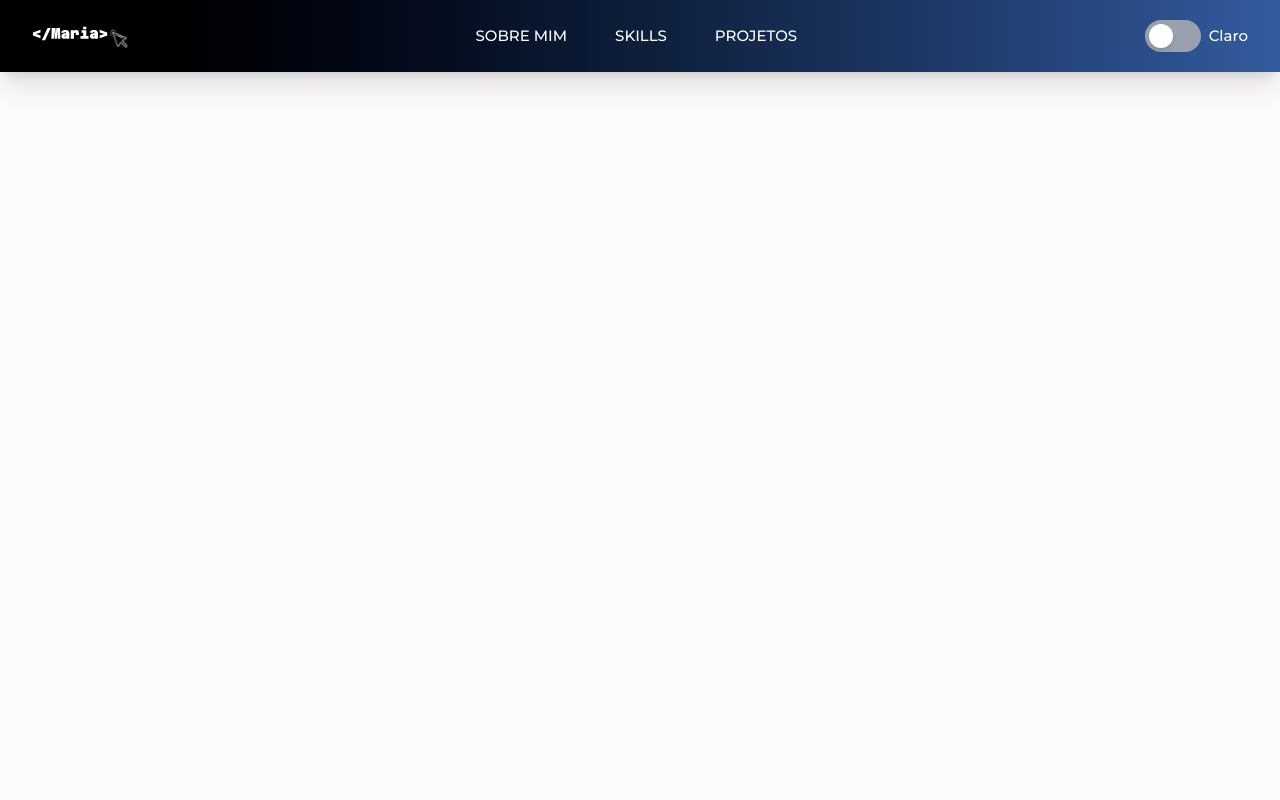
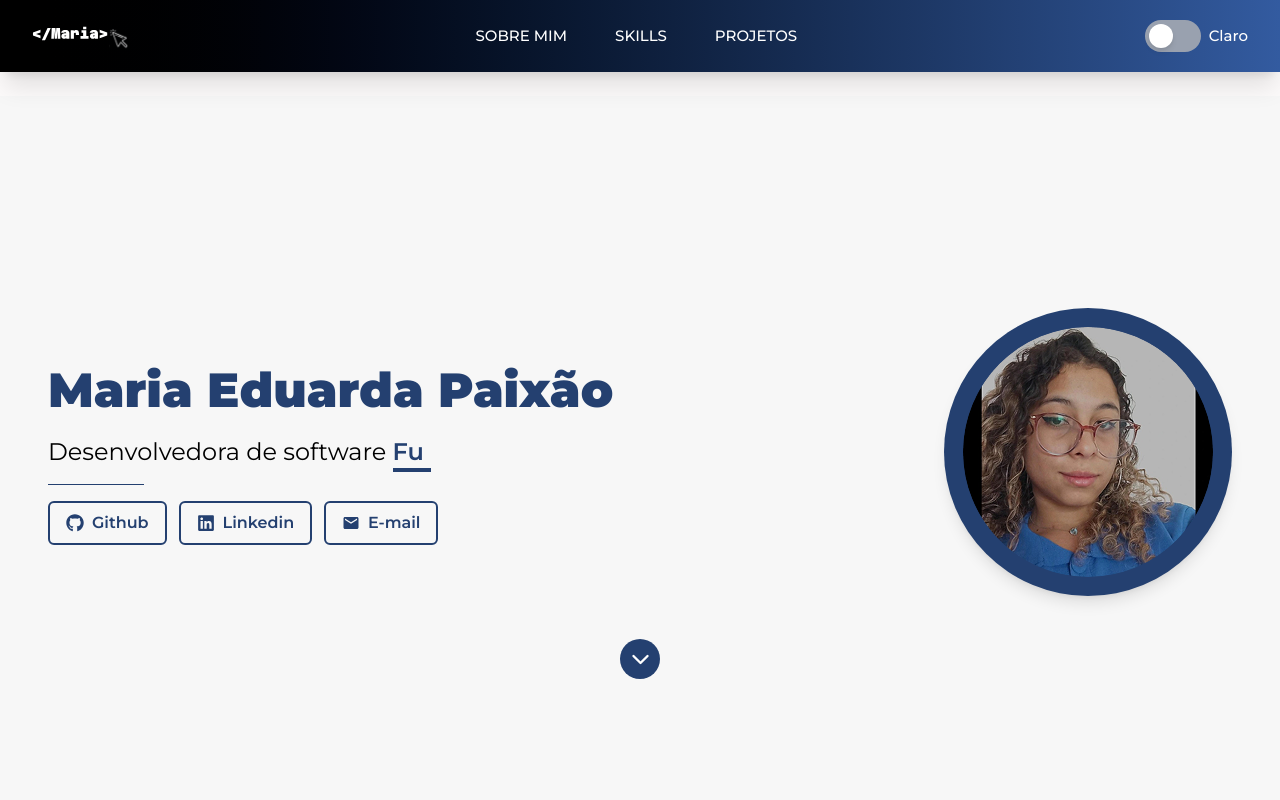
Before and after one commit to MariaEdPaixao/mariadev, a Next.js app: page / in a window 1280 px wide. Shown: the top 800 px of the page. Built offline with nearby package versions, Linux system fonts and the light colour scheme.

Commit message:
feat: banner de destaque com efeitos de transição

```diff
--- a/package.json
+++ b/package.json
@@ -13,7 +13,8 @@
     "next": "15.4.1",
     "react": "^19.1.0",
     "react-dom": "19.1.0",
-    "react-icons": "^5.5.0"
+    "react-icons": "^5.5.0",
+    "react-simple-typewriter": "^5.0.1"
   },
   "devDependencies": {
     "@eslint/eslintrc": "^3",
--- a/src/app/page.tsx
+++ b/src/app/page.tsx
@@ -1,9 +1,17 @@
+import Banner from "@/components/Banner";
 import NavBar from "@/components/NavBar";
 
 export default function Home() {
   return (
-  <div>
-    <NavBar/>
-  </div>
+    <div>
+      <NavBar />
+      <Banner/>
+      <div className="px-15 py-12">
+        <div id="sobre">
+          <p>Sobre mim</p>
+          <p>Lorem ipsum dolor sit amet consectetur adipisicing elit. Tenetur illum totam cupiditate exercitationem, adipisci optio ad numquam rem iste quibusdam odio in perferendis expedita quasi molestiae deleniti neque accusantium omnis.</p>
+        </div>
+      </div>
+    </div>
   );
 }
--- /dev/null
+++ b/src/components/Banner.tsx
@@ -0,0 +1,86 @@
+"use client"
+
+import { FaGithub, FaLinkedin } from "react-icons/fa"
+import { MdEmail } from "react-icons/md"
+import { Typewriter } from "react-simple-typewriter"
+import ButtonIcon from "./ButtonIcon"
+import Image from "next/image"
+
+import photo from "@/app/img/photo.png"
+import { useTheme } from "@/context/ThemeContext"
+import { IoChevronDownOutline } from "react-icons/io5"
+
+export default function Banner() {
+    const { temaEscuro } = useTheme();
+
+    return (
+        <section className={`flex flex-col w-full min-h-screen items-center justify-center ${temaEscuro === true ? "bg-[#131313]" : "bg-[#F7F7F7]"} mt-6`}>
+            <div className="container mx-auto px-6 md:px-12 flex flex-col md:flex-row items-center justify-between gap-10">
+
+                <div className="flex flex-col gap-4 max-w-xl text-center md:text-left">
+                    <h2 className="text-[#244070] font-black text-3xl sm:text-4xl md:text-5xl leading-tight">
+                        Maria Eduarda Paixão
+                    </h2>
+
+                    <p className="text-lg sm:text-xl md:text-2xl font-normal">
+                        Desenvolvedora de software{" "}
+                        <span className="relative inline-block font-semibold text-[#244070]">
+                            <span className="border-b-4 border-[#244070] pb-0.5">
+                                <Typewriter
+                                    words={["Full Stack"]}
+                                    loop={false}
+                                    cursor
+                                    cursorStyle="|"
+                                    typeSpeed={80}
+                                    deleteSpeed={50}
+                                    delaySpeed={1500}
+                                />
+                            </span>
+                        </span>
+                    </p>
+
+                    <hr className="border-[#244070] w-24 self-center md:self-start" />
+
+                    <div className="flex gap-3 justify-center md:justify-start">
+                        <ButtonIcon
+                            title="Github"
+                            icon={<FaGithub />}
+                            onClick={() => window.open("https://github.com/MariaEdPaixao", "_blank")}
+                        />
+                        <ButtonIcon
+                            title="Linkedin"
+                            icon={<FaLinkedin />}
+                            onClick={() => window.open("https://www.linkedin.com/in/maria-eduarda-paixao/", "_blank")}
+                        />
+                        <ButtonIcon
+                            title="E-mail"
+                            icon={<MdEmail />}
+                            onClick={() => window.open("mailto:mariaeduardaalvesdapaixao0807@gmail.com", "_blank")}
+                        />
+                    </div>
+                </div>
+
+                <div className="flex items-center justify-center">
+                    <div className="w-48 h-48 sm:w-64 sm:h-64 md:w-72 md:h-72 bg-[#244070] rounded-full flex items-center justify-center shadow-lg">
+                        <Image
+                            src={photo}
+                            alt="Foto de perfil"
+                            className="rounded-full object-cover"
+                            priority
+                        />
+                    </div>
+                </div>
+            </div>
+            <div
+                onClick={() => {
+                    const section = document.getElementById("sobre")
+                    section?.scrollIntoView({ behavior: "smooth" })
+                }}
+                className="flex justify-center items-center bg-[#244070] w-[40px] h-[40px] rounded-full mt-12 cursor-pointer animate-bounce transition duration-300 hover:scale-110"
+            >
+                <IoChevronDownOutline size={25} color="white" />
+            </div>
+
+        </section>
+    )
+}
```
Also changed, not shown: src/app/img/photo.png (added), 1 other file (tests, documents, lock files or other folders).
